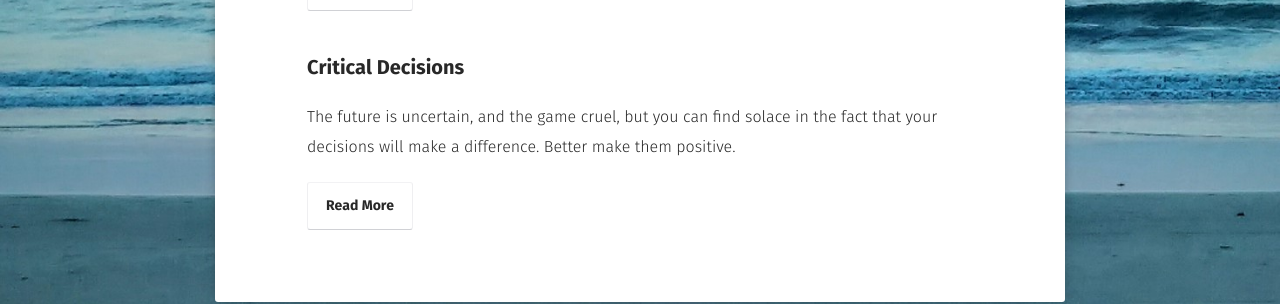
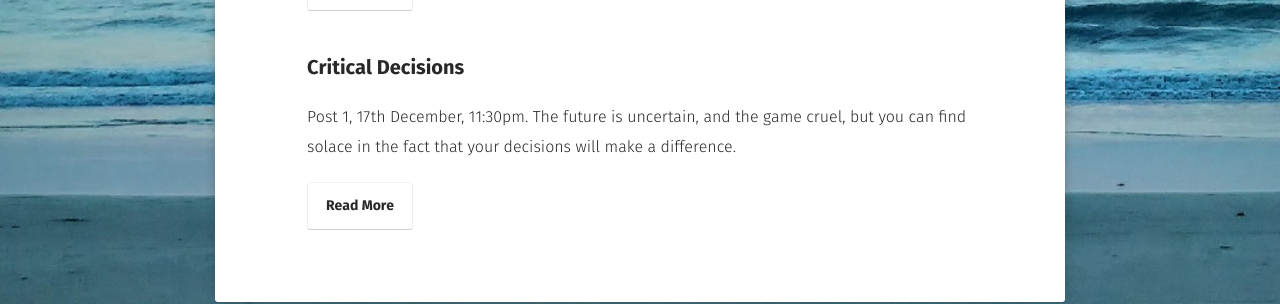
Before and after one commit to jontitalukdar/jontitalukdar.github.io_x, a Jekyll site: the page built from posts/index.md, in a window 1280 px wide. Shown: the part 469-773 px from the top of the page. Built offline with Jekyll 4.4.1, drawn with Linux system fonts in a browser that asks for light colours; some web fonts are replaced.

Commit message:
Post 1 update

```diff
--- a/_posts/2016-12-17-post-1.md
+++ b/_posts/2016-12-17-post-1.md
@@ -2,7 +2,7 @@
 layout: post
 title: "Critical Decisions"
 date: 2016-12-17
-excerpt: "The future is uncertain, and the game cruel, but you can find solace in the fact that your decisions will make a difference. Better make them positive."
+excerpt: "Post 1, 17th December, 11:30pm. The future is uncertain, and the game cruel, but you can find solace in the fact that your decisions will make a difference."
 tags: [post 1, decisions ,blog, life, introspection]
 comments: true
 ---
```
